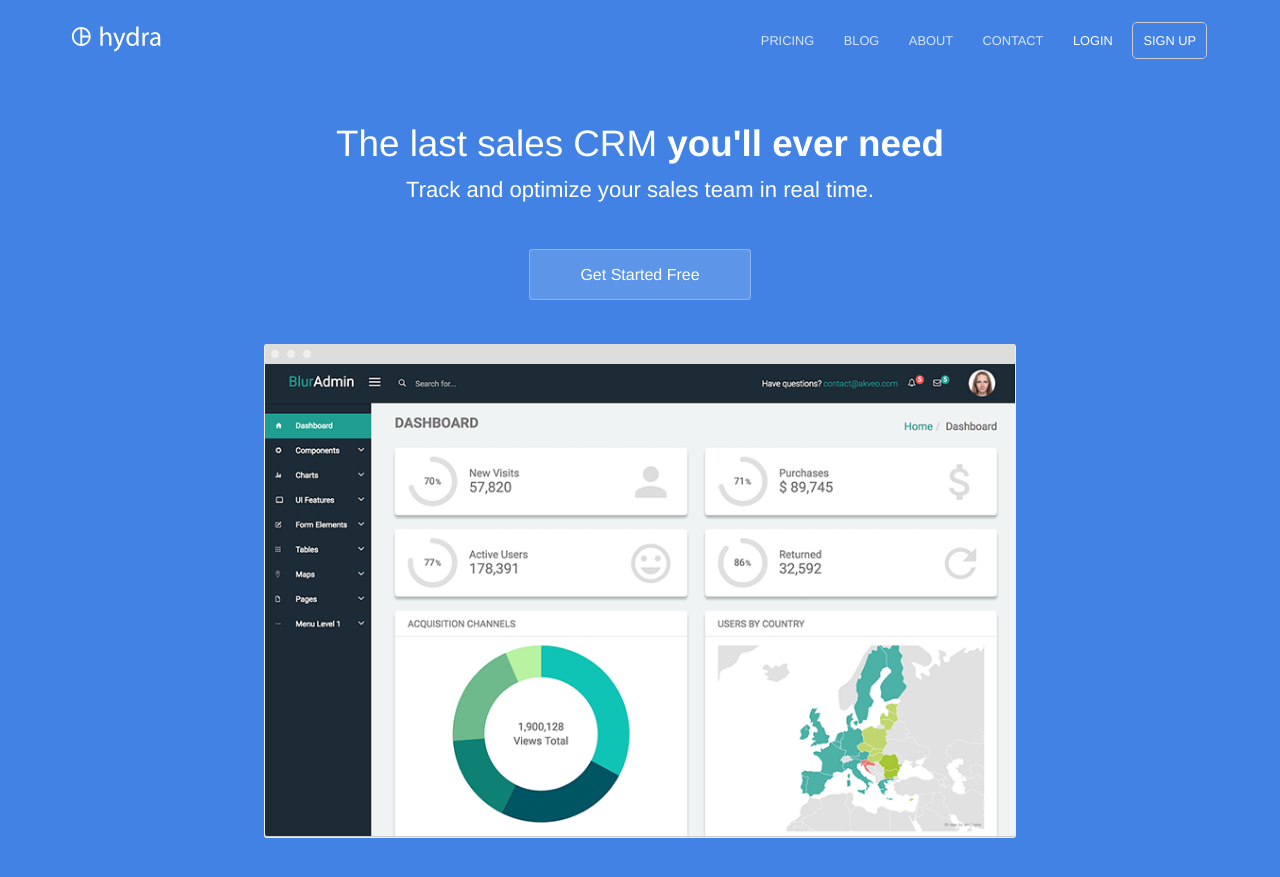
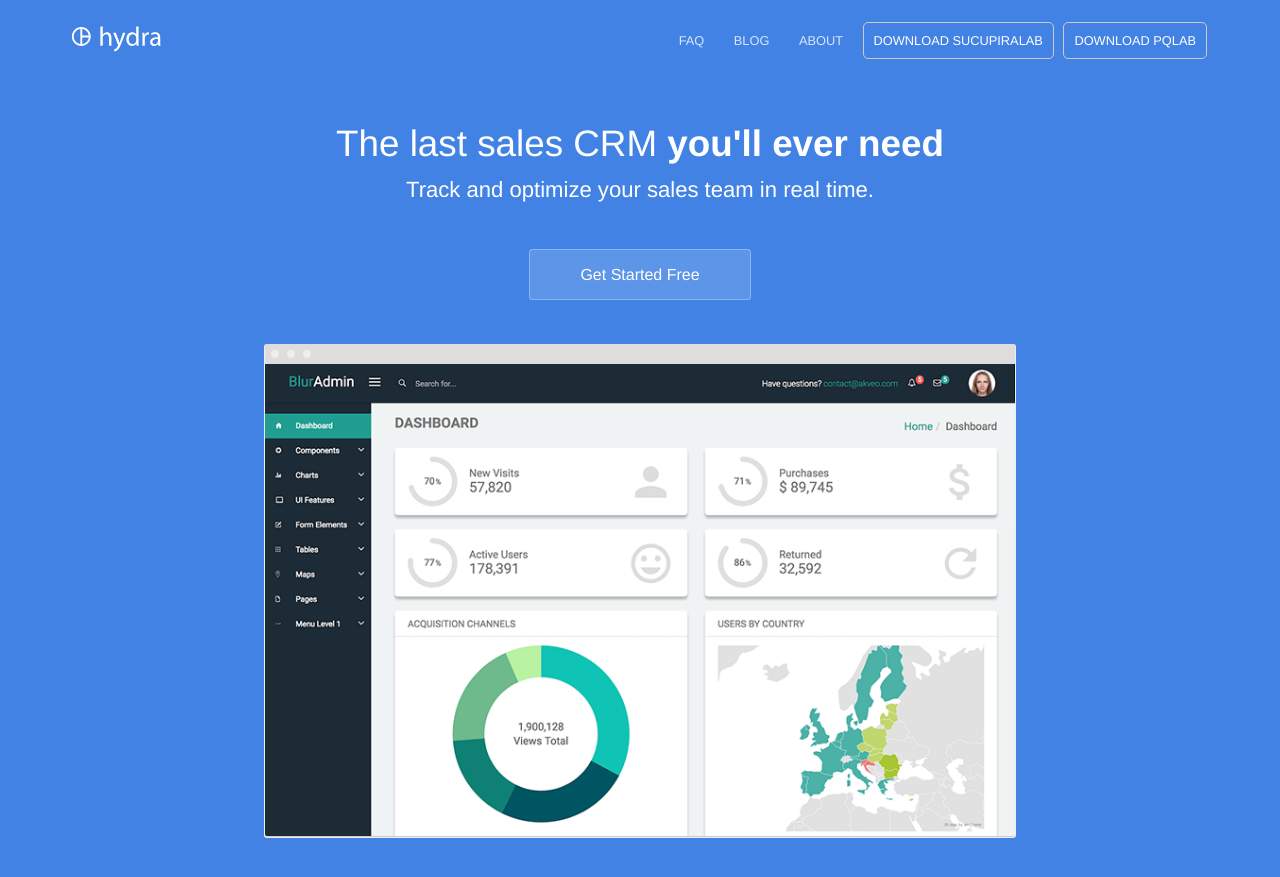
Before and after one commit to ombudsmanviktor/lab, a Jekyll site: the page built from index.html, in a window 1280 px wide and 900 px high. Shown: the top 877 px of the window. Built offline with Jekyll 4.4.1, drawn with Linux system fonts in a browser that asks for light colours.

Commit message:
Update navigation.yml

```diff
--- a/_data/navigation.yml
+++ b/_data/navigation.yml
@@ -1,5 +1,5 @@
-- name: Pricing
-  link: /pricing/
+- name: FAQ
+  link: /faq/
   new_window: false
   highlight: false
 - name: Blog
@@ -10,15 +10,11 @@
   link: /about/
   new_window: false
   highlight: false
-- name: Contact
-  link: /contact/
-  new_window: false
-  highlight: false
-- name: Login
-  link: /
-  new_window: true
-  highlight: false
-- name: Sign Up
+- name: Download SucupiraLAB
   link: /
   new_window: true
   highlight: true
+- name: Download pqLAB
+  link: /
+  new_window: true
+  highlight: true
```
